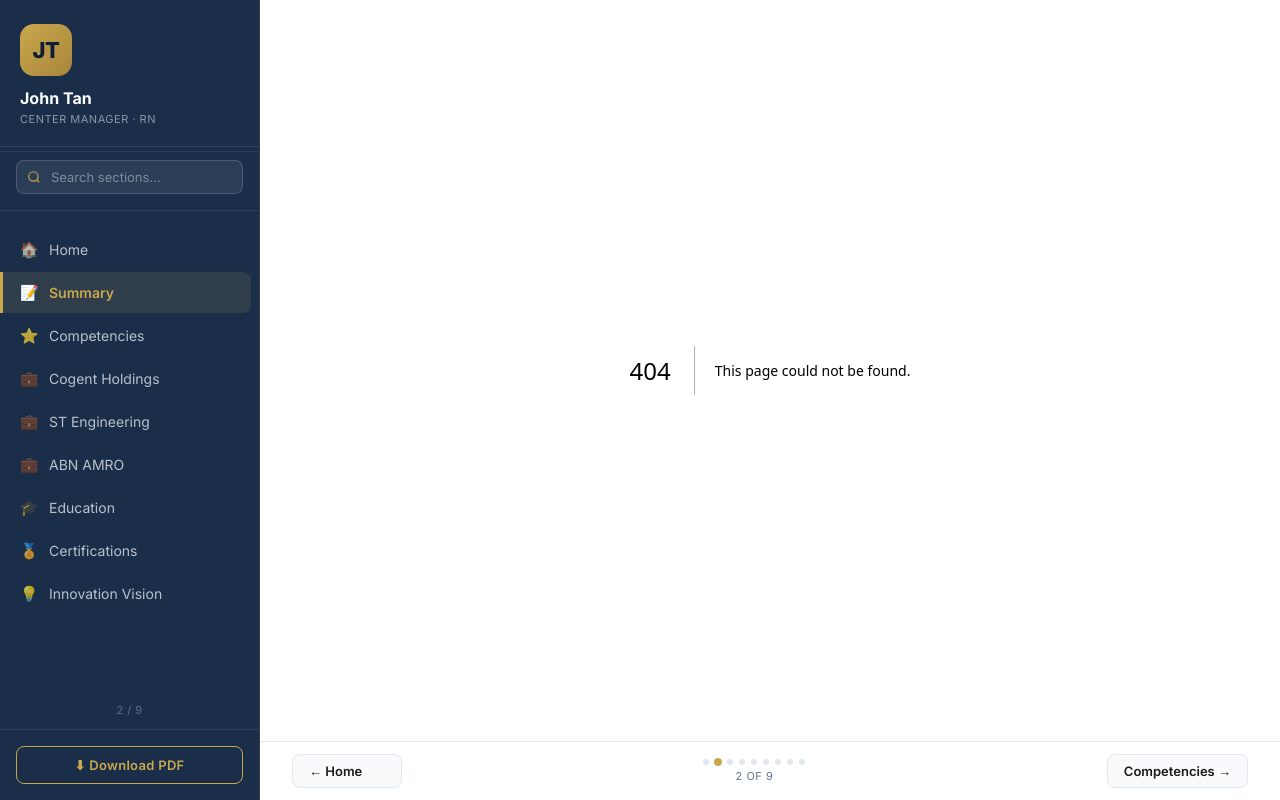
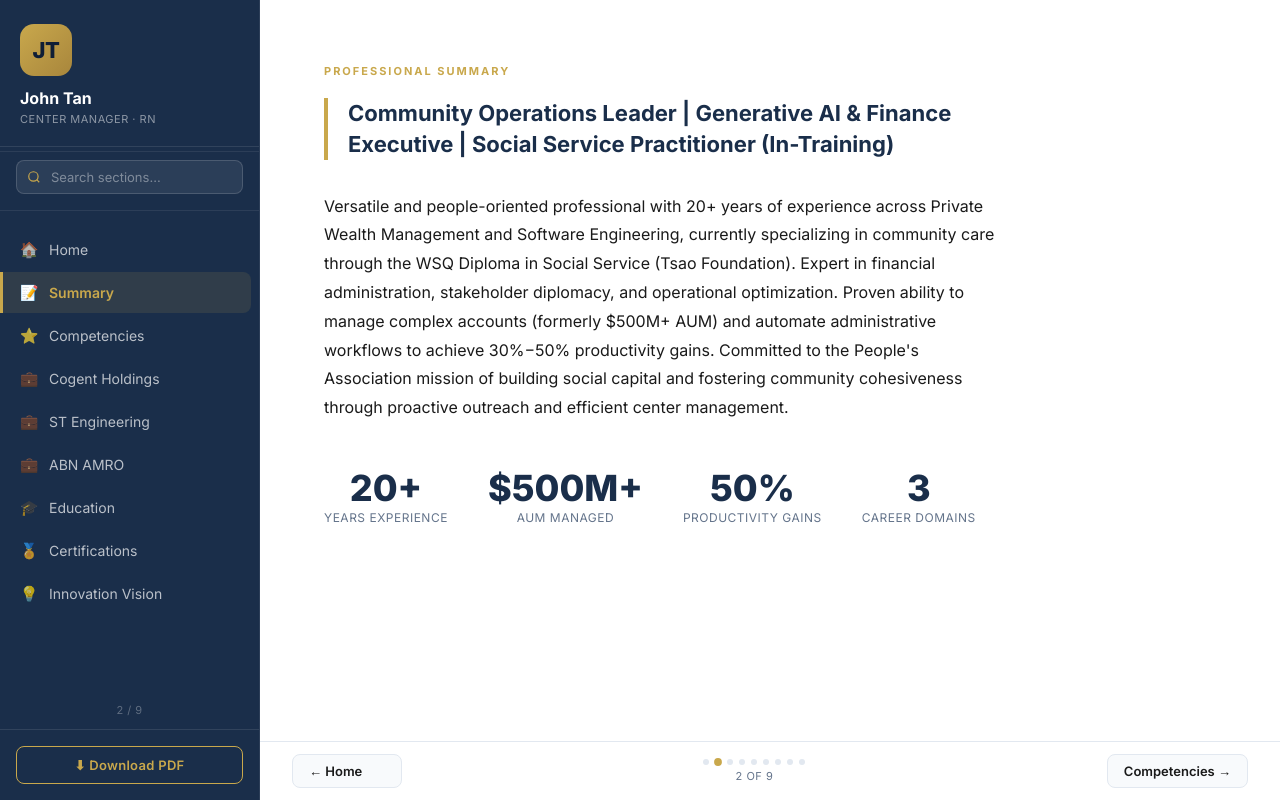
Before and after one commit to JohnTan38/john-tan-lbsa, a Next.js app: page /summary in a window 1280 px wide. Before the commit this address had no page. Built offline with nearby package versions, Linux system fonts and the light colour scheme.

Commit message:
feat: Summary page

```diff
--- /dev/null
+++ b/src/app/summary/page.tsx
@@ -0,0 +1,5 @@
+import SummaryPage from '@/components/pages/SummaryPage'
+
+export default function Summary() {
+  return <SummaryPage />
+}
--- /dev/null
+++ b/src/components/pages/SummaryPage.module.css
@@ -0,0 +1,59 @@
+.page {
+  height: 100%;
+  overflow-y: auto;
+  padding: 64px;
+  background: var(--white);
+}
+
+.section {
+  font-size: 11px;
+  font-weight: 700;
+  letter-spacing: 2px;
+  text-transform: uppercase;
+  color: var(--gold);
+  margin-bottom: 20px;
+}
+
+.tagline {
+  font-size: 22px;
+  font-weight: 700;
+  color: var(--navy);
+  line-height: 1.4;
+  margin-bottom: 32px;
+  padding-left: 20px;
+  border-left: 4px solid var(--gold);
+  max-width: 680px;
+}
+
+.body {
+  font-size: 16px;
+  line-height: 1.8;
+  color: var(--text);
+  max-width: 680px;
+}
+
+.stats {
+  display: flex;
+  gap: 40px;
+  margin-top: 48px;
+  flex-wrap: wrap;
+}
+
+.stat {
+  text-align: center;
+}
+
+.statValue {
+  font-size: 36px;
+  font-weight: 800;
+  color: var(--navy);
+  line-height: 1;
+}
+
+.statLabel {
+  font-size: 12px;
+  color: var(--text-muted);
+  margin-top: 4px;
+  text-transform: uppercase;
+  letter-spacing: 0.5px;
+}
--- /dev/null
+++ b/src/components/pages/SummaryPage.tsx
@@ -0,0 +1,32 @@
+import { resume } from '@/data/resume'
+import styles from './SummaryPage.module.css'
+
+export default function SummaryPage() {
+  return (
+    <div className={styles.page}>
+      <div className={styles.section}>Professional Summary</div>
+      <blockquote className={styles.tagline}>
+        {resume.summary.tagline}
+      </blockquote>
+      <p className={styles.body}>{resume.summary.body}</p>
+      <div className={styles.stats}>
+        <div className={styles.stat}>
+          <div className={styles.statValue}>20+</div>
+          <div className={styles.statLabel}>Years Experience</div>
+        </div>
+        <div className={styles.stat}>
+          <div className={styles.statValue}>$500M+</div>
+          <div className={styles.statLabel}>AUM Managed</div>
+        </div>
+        <div className={styles.stat}>
+          <div className={styles.statValue}>50%</div>
+          <div className={styles.statLabel}>Productivity Gains</div>
+        </div>
+        <div className={styles.stat}>
+          <div className={styles.statValue}>3</div>
+          <div className={styles.statLabel}>Career Domains</div>
+        </div>
+      </div>
+    </div>
+  )
+}
```
